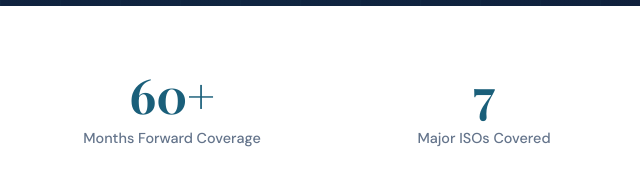
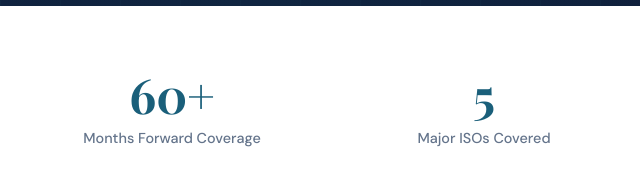
Before and after one commit to santhoshraghu/AZR, a website built with Vite: page index.html in a window 1280 px wide. Shown: the part 794-980 px from the top of the page, 0-640 px from the left. Built offline with nearby package versions, Linux system fonts and the light colour scheme; a script that the page names is missing.

Commit message:
New landing page change

```diff
--- a/index.html
+++ b/index.html
@@ -1238,7 +1238,7 @@
                 <div class="stat-label">Months Forward Coverage</div>
             </div>
             <div class="stat-item">
-                <div class="stat-number">7</div>
+                <div class="stat-number">5</div>
                 <div class="stat-label">Major ISOs Covered</div>
             </div>
             <div class="stat-item">
```
